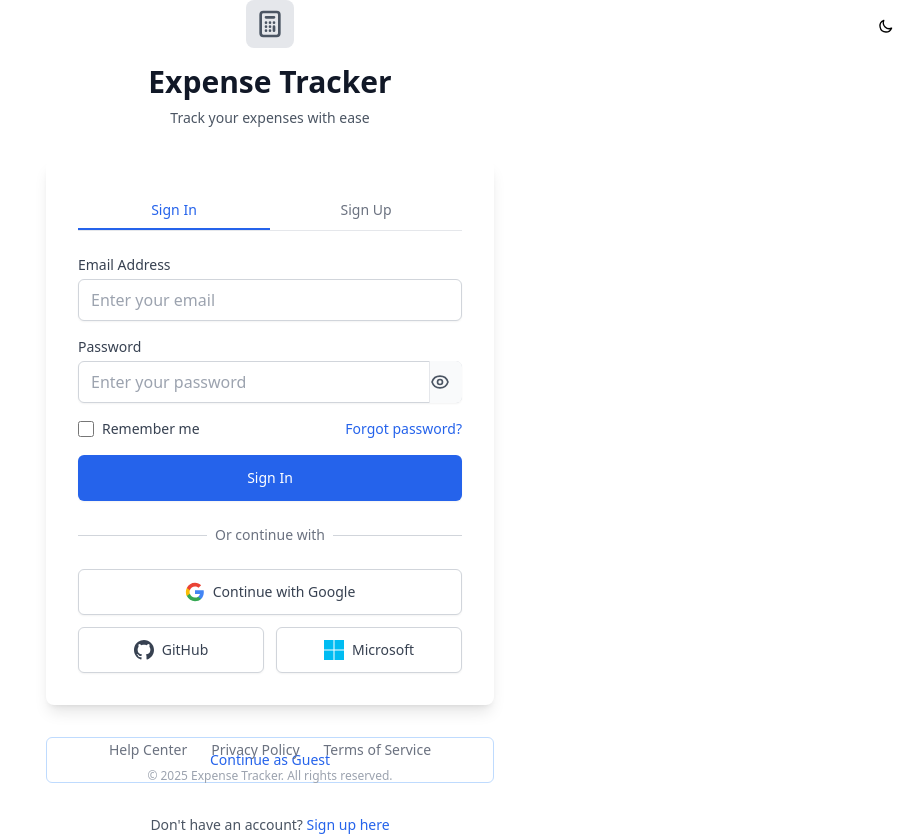
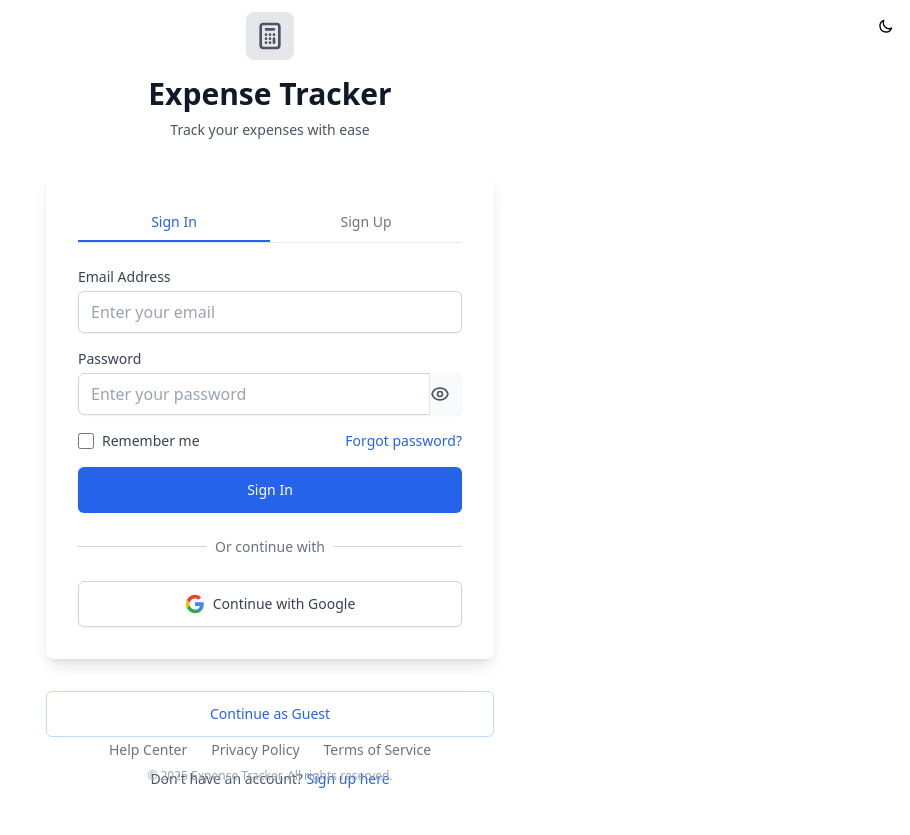
Before and after one commit to Deveshpatel2/Expense-Tracker, a React (Create React App) app in the folder frontend/: page /login in a window 1280 px wide. Shown: the whole page, without its empty margins (370-1280 px from the left). After the commit the page ends 800 px from the top, so only its background shows below. Built offline with nearby package versions, Linux system fonts and the light colour scheme.

Commit message:
Remove GitHub and Microsoft login options from login page

```diff
--- a/frontend/src/components/Login.jsx
+++ b/frontend/src/components/Login.jsx
@@ -266,33 +266,6 @@ const Login = () => {
               </svg>
               {loading ? 'Signing in...' : 'Continue with Google'}
             </button>
-
-            {/* GitHub and Microsoft buttons side by side */}
-            <div className="flex space-x-3">
-              {/* GitHub Sign-In */}
-              <button
-                onClick={() => {/* TODO: Implement GitHub login */}}
-                disabled={loading}
-                className="flex-1 flex items-center justify-center px-4 py-3 border border-gray-300 dark:border-gray-600 rounded-md shadow-sm bg-white dark:bg-gray-700 text-sm font-medium text-gray-700 dark:text-gray-300 hover:bg-gray-50 dark:hover:bg-gray-600 focus:outline-none focus:ring-2 focus:ring-offset-2 focus:ring-blue-500 disabled:opacity-50"
-              >
-                <svg className="w-5 h-5 mr-2" fill="currentColor" viewBox="0 0 24 24">
-                  <path d="M12 0c-6.626 0-12 5.373-12 12 0 5.302 3.438 9.8 8.207 11.387.599.111.793-.261.793-.577v-2.234c-3.338.726-4.033-1.416-4.033-1.416-.546-1.387-1.333-1.756-1.333-1.756-1.089-.745.083-.729.083-.729 1.205.084 1.839 1.237 1.839 1.237 1.07 1.834 2.807 1.304 3.492.997.107-.775.418-1.305.762-1.604-2.665-.305-5.467-1.334-5.467-5.931 0-1.311.469-2.381 1.236-3.221-.124-.303-.535-1.524.117-3.176 0 0 1.008-.322 3.301 1.23.957-.266 1.983-.399 3.003-.404 1.02.005 2.047.138 3.006.404 2.291-1.552 3.297-1.23 3.297-1.23.653 1.653.242 2.874.118 3.176.77.84 1.235 1.911 1.235 3.221 0 4.609-2.807 5.624-5.479 5.921.43.372.823 1.102.823 2.222v3.293c0 .319.192.694.801.576 4.765-1.589 8.199-6.086 8.199-11.386 0-6.627-5.373-12-12-12z"/>
-                </svg>
-                GitHub
-              </button>
-
-              {/* Microsoft Sign-In */}
-              <button
-                onClick={() => {/* TODO: Implement Microsoft login */}}
-                disabled={loading}
-                className="flex-1 flex items-center justify-center px-4 py-3 border border-gray-300 dark:border-gray-600 rounded-md shadow-sm bg-white dark:bg-gray-700 text-sm font-medium text-gray-700 dark:text-gray-300 hover:bg-gray-50 dark:hover:bg-gray-600 focus:outline-none focus:ring-2 focus:ring-offset-2 focus:ring-blue-500 disabled:opacity-50"
-              >
-                <svg className="w-5 h-5 mr-2" viewBox="0 0 24 24">
-                  <path fill="#00BCF2" d="M11.4 24H0V12.6h11.4V24zM24 24H12.6V12.6H24V24zM11.4 11.4H0V0h11.4v11.4zM24 11.4H12.6V0H24v11.4z"/>
-                </svg>
-                Microsoft
-              </button>
-            </div>
           </div>
         </div>
 
```
